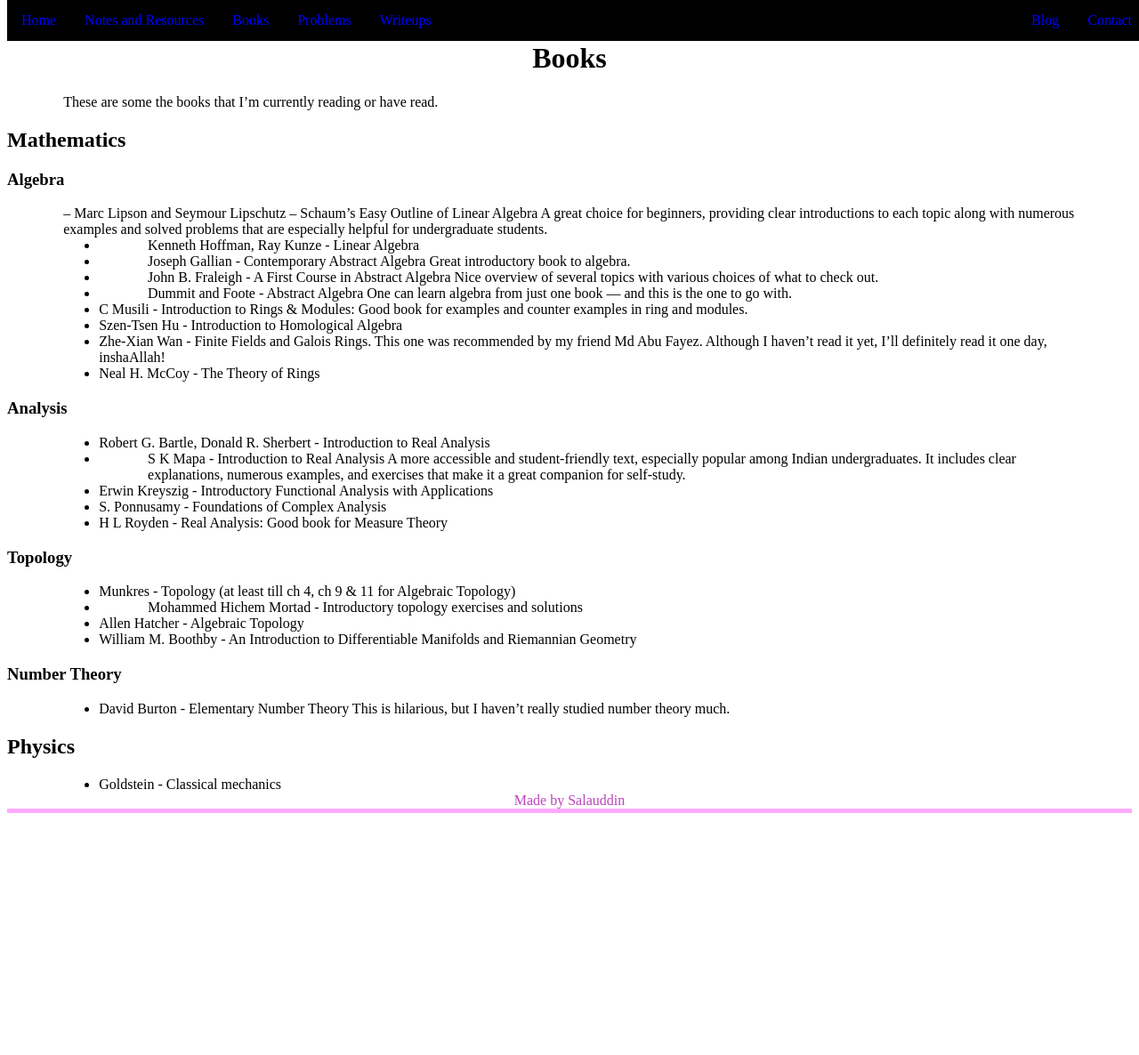
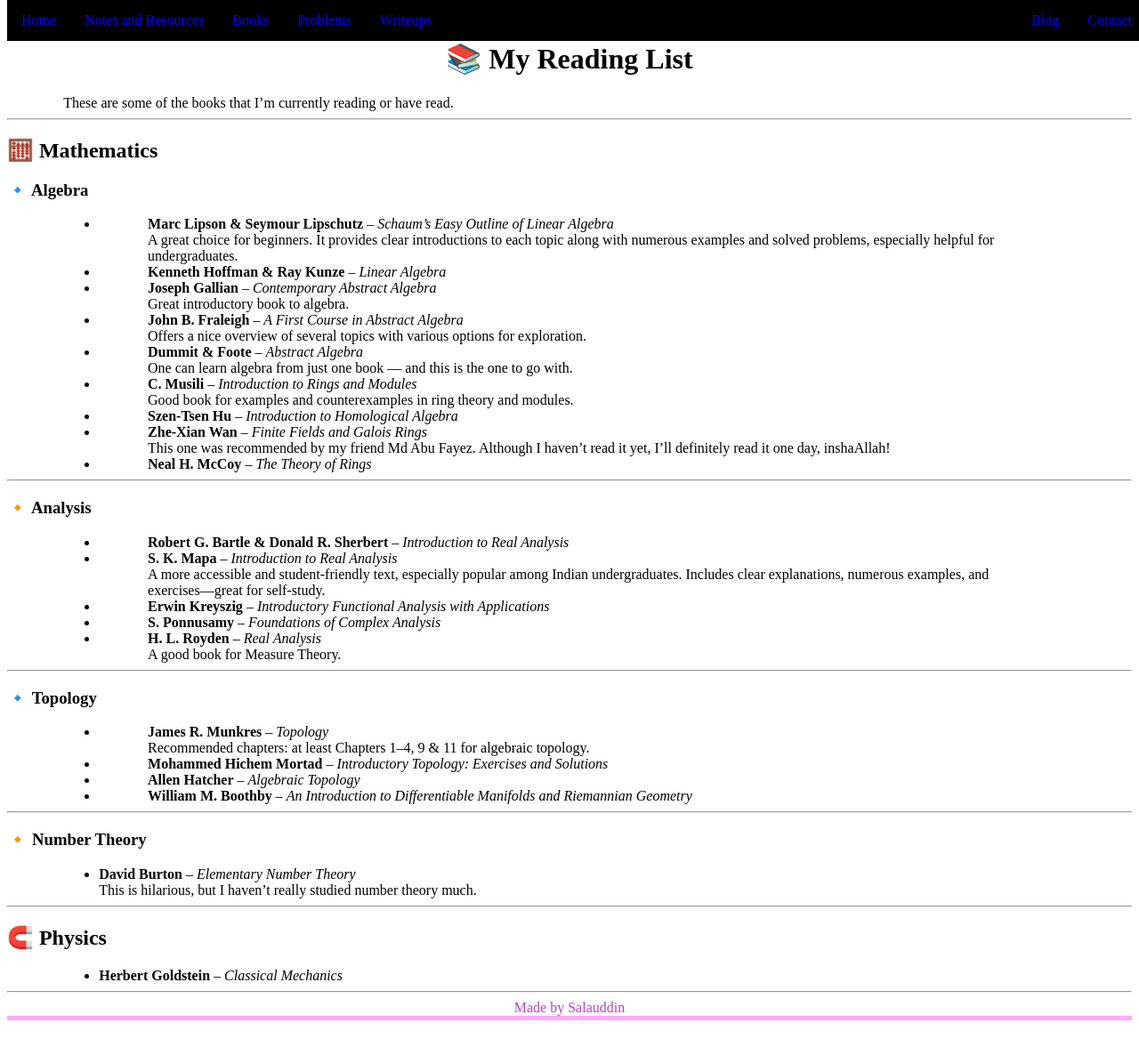
Before and after one commit to skmds99/salauddin.github.io, a Jekyll site: the page built from books.md, in a window 1280 px wide and 1255 px high. Shown: the top 1186 px of the window at 89% size. Built offline with Jekyll 4.4.1, drawn with Linux system fonts in a browser that asks for light colours.

Commit message:
Update books.md

```diff
--- a/books.md
+++ b/books.md
@@ -3,53 +3,81 @@ layout: default
 title: My Reading List
 ---
 
-# Books
+# 📚 My Reading List
 {: style="font-size: 200%; text-align: center;"}
 
-These are some the books that I'm currently reading or have read.
+These are some of the books that I'm currently reading or have read.
 
-## Mathematics
+---
 
-### Algebra
- – Marc Lipson and Seymour Lipschutz – Schaum's Easy Outline of Linear Algebra
- A great choice for beginners, providing clear introductions to each topic along with numerous examples and solved problems that are especially helpful for undergraduate students.
- - Kenneth Hoffman, Ray Kunze - Linear Algebra
+## 🧮 Mathematics
 
- - Joseph Gallian - Contemporary Abstract Algebra
-Great introductory book to algebra.
+### 🔹 Algebra
 
- - John B. Fraleigh - A First Course in Abstract Algebra
-Nice overview of several topics with various choices of what to check out.
+- **Marc Lipson & Seymour Lipschutz** – *Schaum's Easy Outline of Linear Algebra*
+  A great choice for beginners. It provides clear introductions to each topic along with numerous examples and solved problems, especially helpful for undergraduates.
 
- -  Dummit and Foote - Abstract Algebra
+- **Kenneth Hoffman & Ray Kunze** – *Linear Algebra*
+
+- **Joseph Gallian** – *Contemporary Abstract Algebra*
+  Great introductory book to algebra.
+
+- **John B. Fraleigh** – *A First Course in Abstract Algebra*
+  Offers a nice overview of several topics with various options for exploration.
+
+- **Dummit & Foote** – *Abstract Algebra*
   One can learn algebra from just one book — and this is the one to go with.
 
- - C Musili - Introduction to Rings & Modules: Good book for examples and counter examples in ring and modules.
- - Szen-Tsen Hu - Introduction to Homological Algebra
- - Zhe-Xian Wan - Finite Fields and Galois Rings. This one was recommended by my friend Md Abu Fayez. Although I haven’t read it yet, I’ll definitely read it one day, inshaAllah!
- - Neal H. McCoy - The Theory of Rings
+- **C. Musili** – *Introduction to Rings and Modules*
+  Good book for examples and counterexamples in ring theory and modules.
 
-### Analysis
- - Robert G. Bartle, Donald R. Sherbert - Introduction to Real Analysis
- - S K Mapa - Introduction to Real Analysis
-A more accessible and student-friendly text, especially popular among Indian undergraduates. It includes clear explanations, numerous examples, and exercises that make it a great companion for self-study.
+- **Szen-Tsen Hu** – *Introduction to Homological Algebra*
 
- - Erwin Kreyszig - Introductory Functional Analysis with Applications
- - S. Ponnusamy - Foundations of Complex Analysis
- - H L Royden - Real Analysis: Good book for Measure Theory
+- **Zhe-Xian Wan** – *Finite Fields and Galois Rings*
+  This one was recommended by my friend Md Abu Fayez. Although I haven’t read it yet, I’ll definitely read it one day, inshaAllah!
 
-### Topology
- - Munkres - Topology (at least till ch 4, ch 9 & 11 for Algebraic Topology)
- - Mohammed Hichem Mortad - Introductory topology exercises and solutions
+- **Neal H. McCoy** – *The Theory of Rings*
 
- - Allen Hatcher - Algebraic Topology
- - William M. Boothby - An Introduction to Differentiable Manifolds and Riemannian Geometry
+---
 
-### Number Theory
- - David Burton - Elementary Number Theory
-This is hilarious, but I haven’t really studied number theory much.
+### 🔸 Analysis
 
+- **Robert G. Bartle & Donald R. Sherbert** – *Introduction to Real Analysis*
 
-## Physics
+- **S. K. Mapa** – *Introduction to Real Analysis*
+  A more accessible and student-friendly text, especially popular among Indian undergraduates. Includes clear explanations, numerous examples, and exercises—great for self-study.
 
- - Goldstein - Classical mechanics
+- **Erwin Kreyszig** – *Introductory Functional Analysis with Applications*
+
+- **S. Ponnusamy** – *Foundations of Complex Analysis*
+
+- **H. L. Royden** – *Real Analysis*
+  A good book for Measure Theory.
+
+---
+
+### 🔹 Topology
+
+- **James R. Munkres** – *Topology*
+  Recommended chapters: at least Chapters 1–4, 9 & 11 for algebraic topology.
+
+- **Mohammed Hichem Mortad** – *Introductory Topology: Exercises and Solutions*
+
+- **Allen Hatcher** – *Algebraic Topology*
+
+- **William M. Boothby** – *An Introduction to Differentiable Manifolds and Riemannian Geometry*
+
+---
+
+### 🔸 Number Theory
+
+- **David Burton** – *Elementary Number Theory*
+  This is hilarious, but I haven’t really studied number theory much.
+
+---
+
+## 🧲 Physics
+
+- **Herbert Goldstein** – *Classical Mechanics*
+
+---
```
